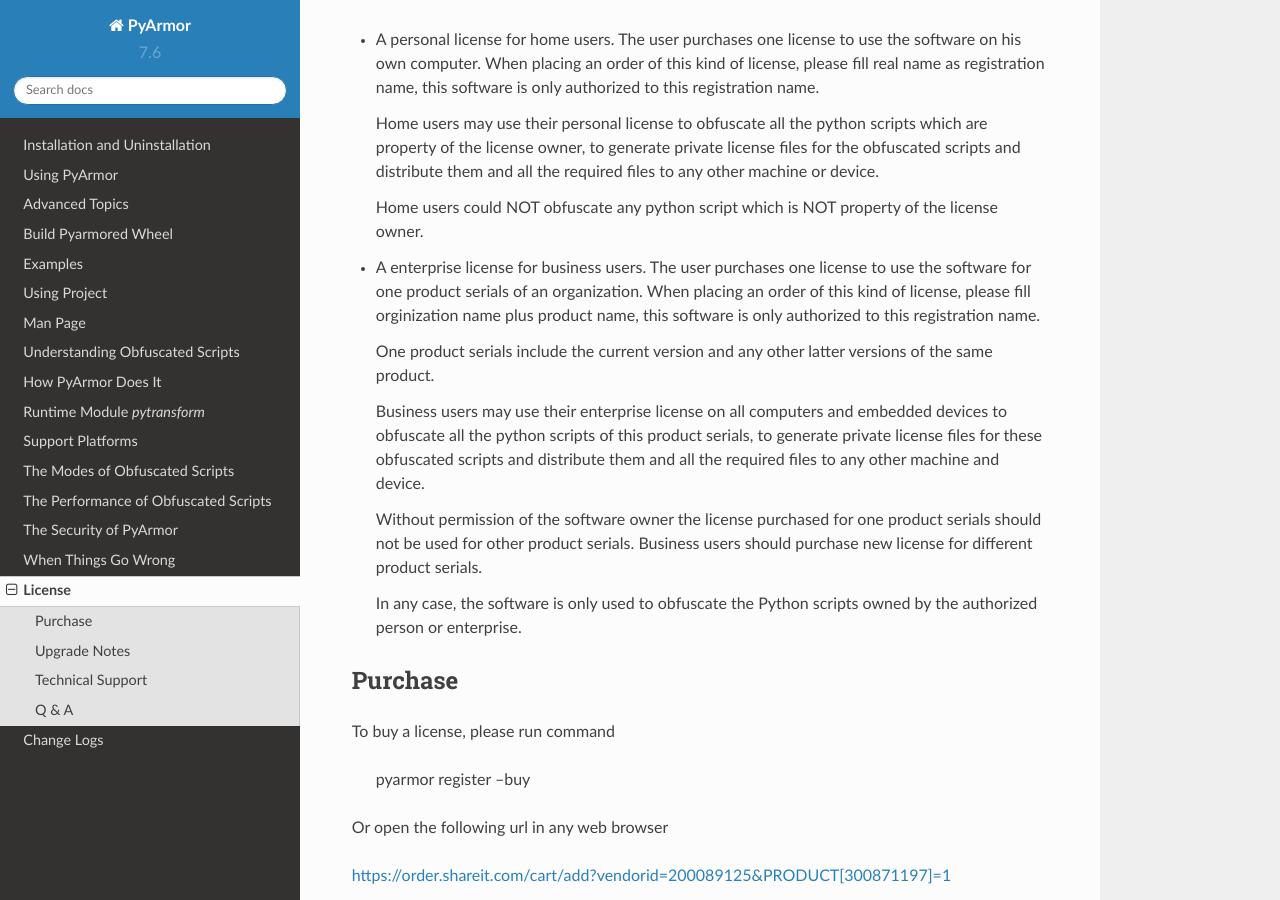
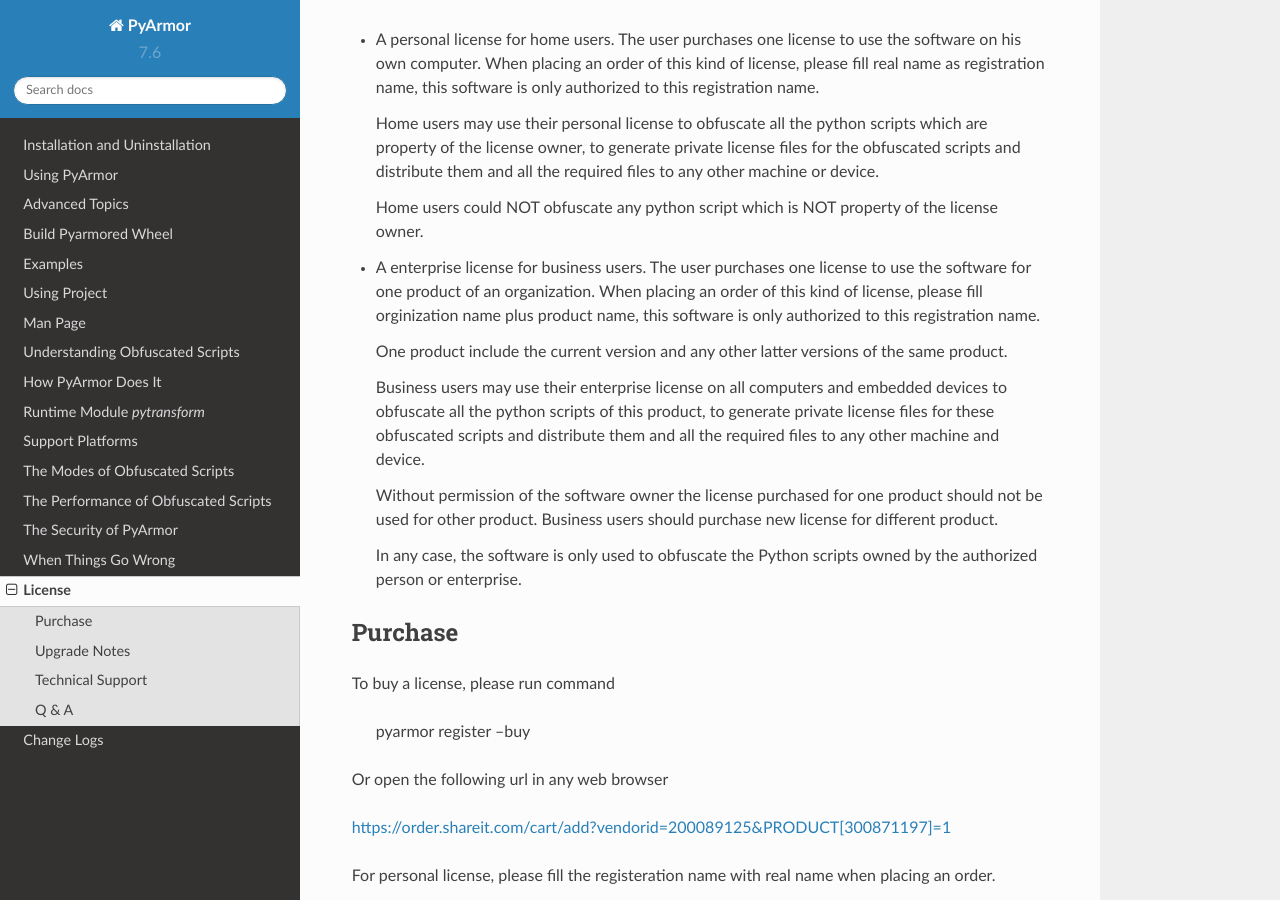
Before and after one commit to dashingsoft/pyarmor, a Sphinx documentation site: the page built from docs/license.rst, in a window 1280 px wide and 900 px high, scrolled down 564 px. Built offline with Sphinx 7.4.7 and the Read the Docs theme 2.0.0, drawn with Linux system fonts in a browser that asks for light colours.

Commit message:
Clear product serials

```diff
--- a/docs/license.rst
+++ b/docs/license.rst
@@ -36,24 +36,23 @@
   property of the license owner.
 
 * A enterprise license for business users. The user purchases one
-  license to use the software for one product serials of an
-  organization. When placing an order of this kind of license, please
-  fill orginization name plus product name, this software is only
-  authorized to this registration name.
+  license to use the software for one product of an organization. When
+  placing an order of this kind of license, please fill orginization
+  name plus product name, this software is only authorized to this
+  registration name.
 
-  One product serials include the current version and any other latter
+  One product include the current version and any other latter
   versions of the same product.
 
   Business users may use their enterprise license on all computers and
-  embedded devices to obfuscate all the python scripts of this product
-  serials, to generate private license files for these obfuscated
-  scripts and distribute them and all the required files to any other
-  machine and device.
+  embedded devices to obfuscate all the python scripts of this product,
+  to generate private license files for these obfuscated scripts and
+  distribute them and all the required files to any other machine and
+  device.
 
-  Without permission of the software owner the license purchased for
-  one product serials should not be used for other product
-  serials. Business users should purchase new license for different
-  product serials.
+  Without permission of the software owner the license purchased for one
+  product should not be used for other product. Business users should
+  purchase new license for different product.
 
   In any case, the software is only used to obfuscate the Python scripts
   owned by the authorized person or enterprise.
```
Also changed, not shown: 2 other files.
